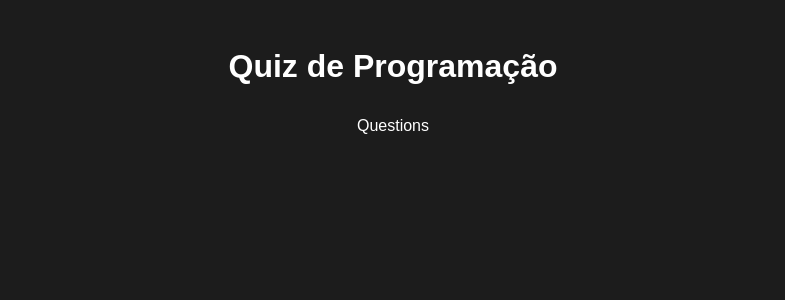
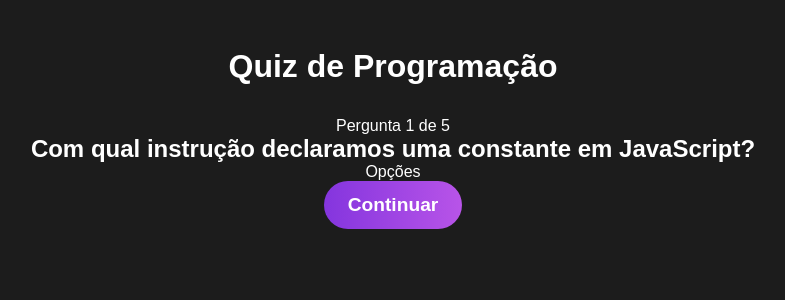
Before and after one commit to Lcooser/Quiz, a React app: page / in a window 1280 px wide. Both pictures are taken after a click on the button "Iniciar". Shown: the top 300 px of the page, without its empty margins (247-1032 px from the left). Built offline with nearby package versions, Linux system fonts and the light colour scheme; the HTML template or start-up script is replaced by a standard one.

Commit message:
Adding REORDER function to the quiz

```diff
--- a/src/App.jsx
+++ b/src/App.jsx
@@ -1,3 +1,4 @@
+import { useEffect } from "react";
 import {useContext} from "react";
 import {QuizContext} from "./context/quiz"
 
@@ -9,6 +10,12 @@
 function App() {
   const [quizState, dispatch] = useContext(QuizContext)
 
+
+  useEffect(() => {
+    // REORDER the questions
+    dispatch({type: "REORDER_QUESTIONS"})
+  }, [])
+
   return (
     <div className="App">
       <h1>Quiz de Programação</h1>
--- a/src/components/Question.jsx
+++ b/src/components/Question.jsx
@@ -1,8 +1,22 @@
 import React from 'react'
+import { useContext } from 'react'
+import { QuizContext } from '../context/quiz'
 
 const Question = () => {
+
+  const [quizState, dispatch] = useContext(QuizContext)
+  const currentQuestion = quizState.questions[quizState.currentQuestion]
+
   return (
-    <div>Questions</div>
+    <div id="question">
+      <p>Pergunta {quizState.currentQuestion + 1} de {quizState.questions.length}</p>
+      <h2>{currentQuestion.question}</h2>
+      <div id="options-container">
+        <p>Opções</p>
+      </div>
+      <button>Continuar</button>
+    </div>
+
   )
 }
 
--- a/src/context/quiz.jsx
+++ b/src/context/quiz.jsx
@@ -1,11 +1,13 @@
 import { createContext, useReducer } from "react";
 import questions from '../data/questions'
+
 
 const STAGES = ["Start", "Playing", "End"]
 
 const initialState = {
     gameStage: STAGES[0],
-    questions
+    questions,
+    currentQuestion: 0,
 }
 
 const quizReducer = (state, action ) => {
@@ -17,6 +19,18 @@
             return{
                 ...state,
                 gameStage: STAGES[1],
+            }
+
+        case "REORDER_QUESTIONS":
+
+            const reorderedQuestions = questions.sort(() => {
+                return Math.random() - 0.5
+            })
+
+
+            return {
+                ...state,
+                questions: reorderedQuestions,
             }
 
         default:
```
